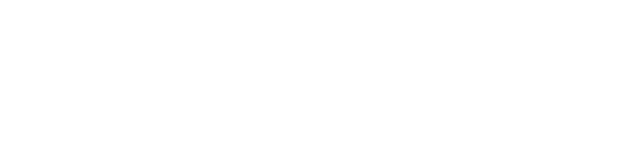
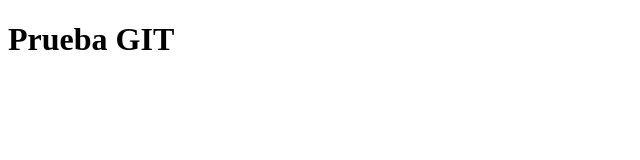
Before and after one commit to gonzaramireez1188/GIT-PRUEBA-CLASE14, a plain HTML site: page index.html in a window 1280 px wide. Shown: the whole page, without its empty margins (0-640 px from the left). Drawn offline with Linux system fonts and the light colour scheme.

Commit message:
agregué css

```diff
--- a/index.html
+++ b/index.html
@@ -4,9 +4,12 @@
     <meta charset="UTF-8">
     <meta http-equiv="X-UA-Compatible" content="IE=edge">
     <meta name="viewport" content="width=device-width, initial-scale=1.0">
+    <link rel="stylesheet" href="estilos.css">
     <title>Git</title>
 </head>
 <body>
-
+    <header>
+        <h1>Prueba GIT</h1>
+    </header>
 </body>
 </html>
```
Also changed, not shown: estilos.css (added).
